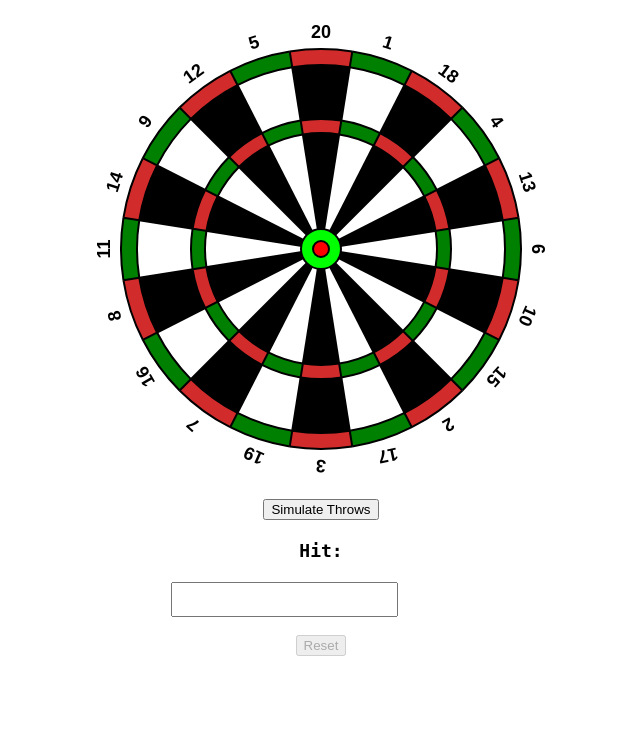
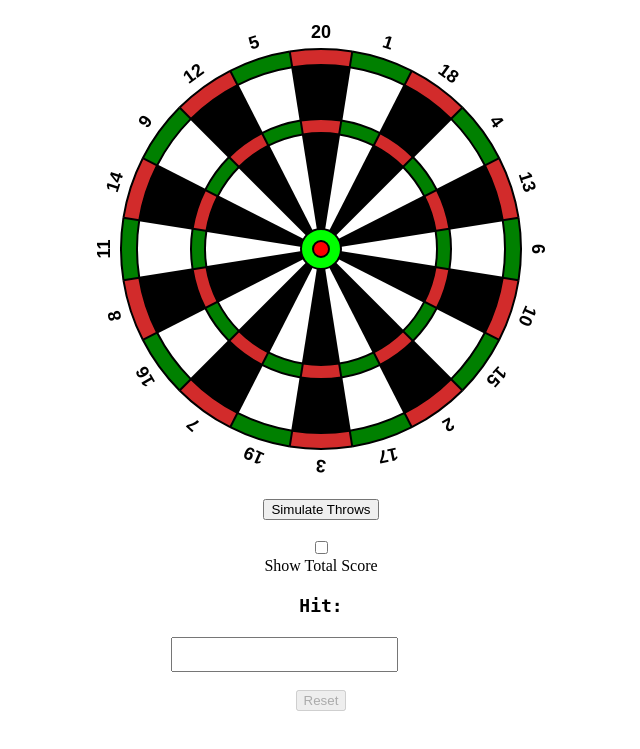
Before and after one commit to ZasaQ/dart_training_app, a Flask app: page / in a window 1280 px wide. Shown: the part 51-800 px from the top of the page, without its empty margins (319-959 px from the left). Run offline with Flask 3, Linux system fonts and the light colour scheme.

Commit message:
WIP Add checkbox to whether show Total Score or not

```diff
--- a/static/script.js
+++ b/static/script.js
@@ -317,10 +317,14 @@ function simulateSingleThrow() {
     drawHits();
 
     const infoBox = document.getElementById("hitInfo");
+    const showTotalScoreCheck = document.getElementById("showTotalScoreCheck");
     infoBox.innerHTML += `<br>Throw ${hits.length}: ${info}`;
 
+    if (showTotalScoreCheck.checked) {
+        infoBox.innerHTML += `<br><strong>Total Score: ${totalScore}</strong>`;
+    }
+
     if (hits.length === 3) {
-        infoBox.innerHTML += `<br><strong>Total Score: ${totalScore}</strong>`;
         document.getElementById("submitScoreButton").disabled = false;
     }
 }
@@ -374,8 +378,12 @@ function manualThrow() {
         totalScore += parseInt(scoreMatch[1]);
     }
 
+    const showTotalScoreCheck = document.getElementById("showTotalScoreCheck")
+    if (showTotalScoreCheck.checked) {
+        infoBox.innerHTML += `<br><strong>Total Score: ${totalScore}</strong>`;
+    }
+
     if (hits.length === 3) {
-        document.getElementById("hitInfo").innerHTML += `<br><strong>Total Score: ${totalScore}</strong>`;
         document.getElementById("submitScoreButton").disabled = false;
     }
 
--- a/templates/index.html
+++ b/templates/index.html
@@ -62,6 +62,9 @@
 		</canvas>
 		<script src="static/script.js"></script>
 		<button id="simulateThrowsButton" onclick="simulateThrows()">Simulate Throws</button>
+		<br>
+		<input type="checkbox" id="showTotalScoreCheck">
+		<label for="showTotalScoreCheck">Show Total Score</label>
 		<pre id="hitInfo">Hit:</pre>
 
 		<div class="input-score-wrapper" id="inputScoreWrapper">
```
